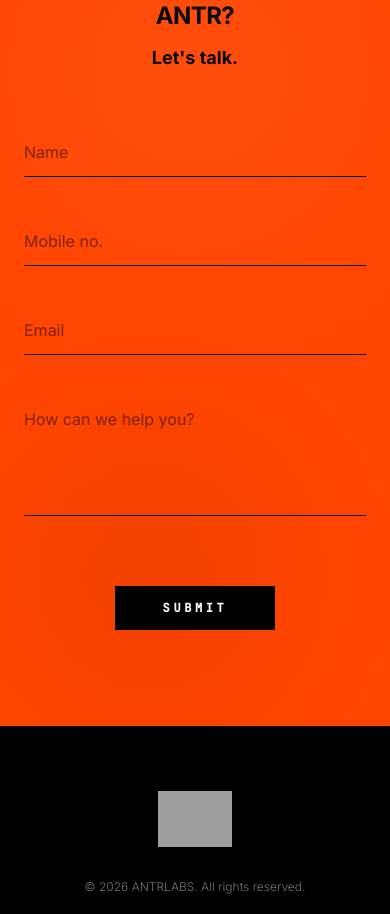
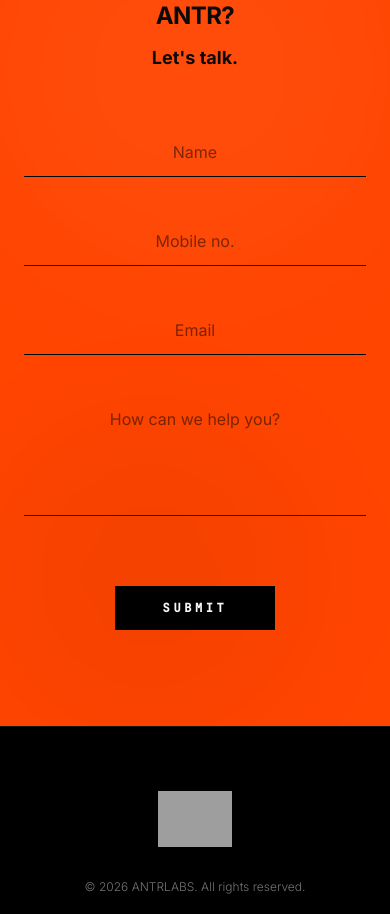
Before and after one commit to Himanshupopli/antrlabs, a React (Vite) app: page / in a window 390 px wide. Shown: the part 9647-10561 px from the top of the page. Built offline with nearby package versions, Linux system fonts and the light colour scheme; grey boxes are pictures that could not be loaded.

Commit message:
Update index.css

```diff
--- a/src/index.css
+++ b/src/index.css
@@ -74,9 +74,19 @@ html {
     justify-content: center !important;
   }
 
-  #antr-labs-app main input,
-  #antr-labs-app main textarea,
+  #antr-labs-app main input:placeholder-shown,
+  #antr-labs-app main textarea:placeholder-shown {
+    text-align: center !important;
+  }
+
+  #antr-labs-app main input:not(:placeholder-shown),
+  #antr-labs-app main textarea:not(:placeholder-shown),
   #antr-labs-app main select {
     text-align: left !important;
   }
+
+  #antr-labs-app main input::placeholder,
+  #antr-labs-app main textarea::placeholder {
+    text-align: center !important;
+  }
 }
```
